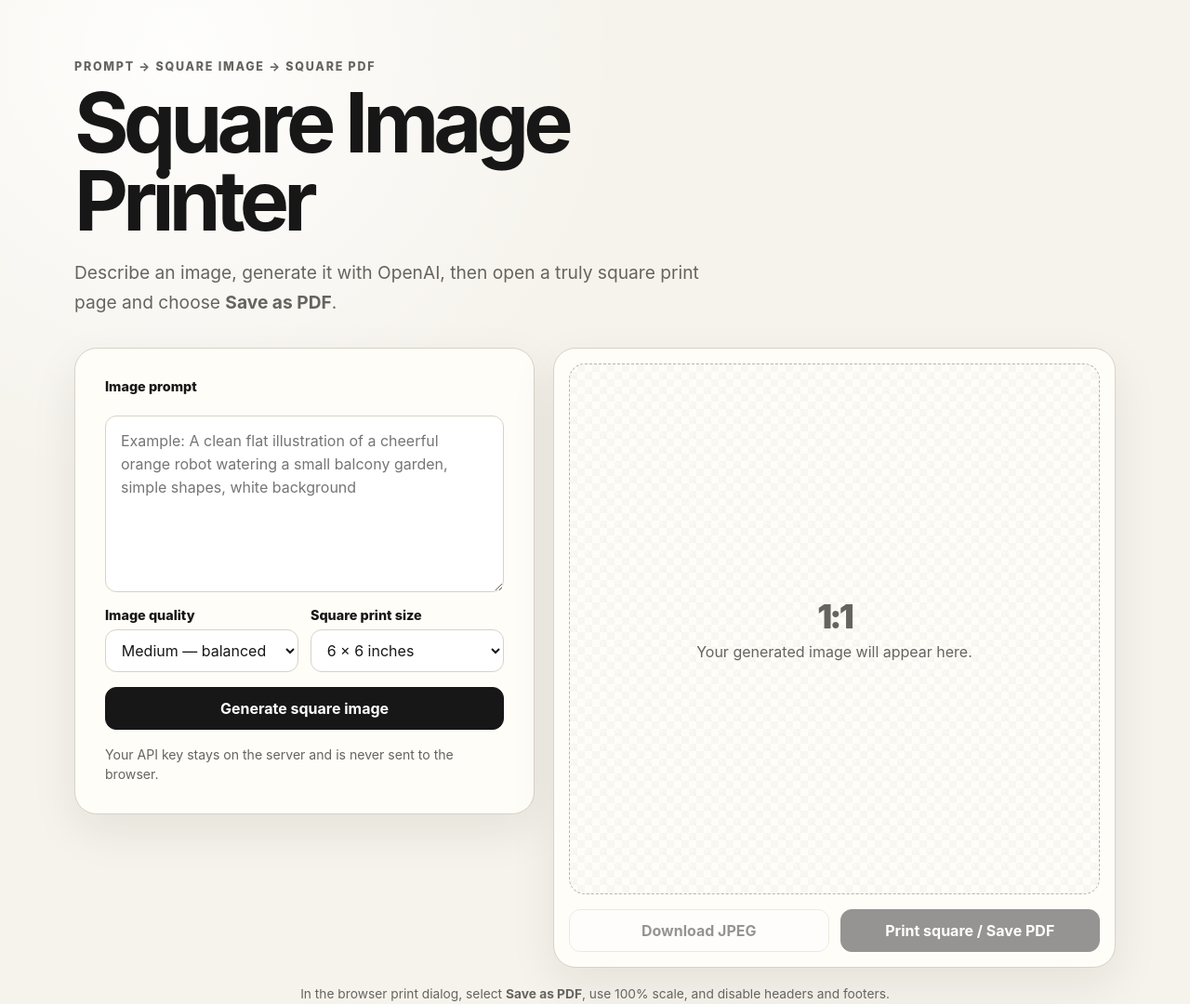
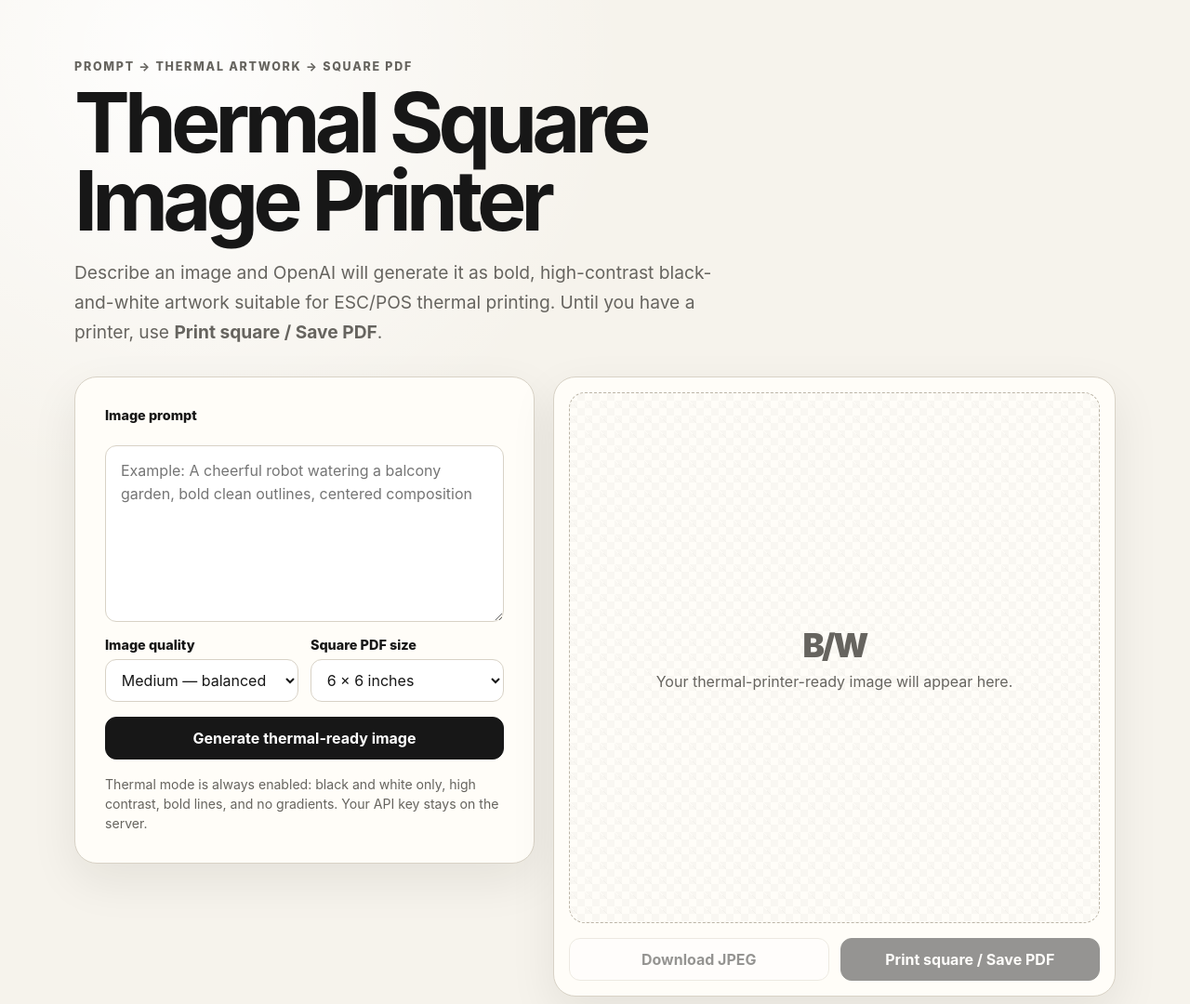
Before and after one commit to critmal/prompt-to-square-image, a website: page public/index.html in a window 1280 px wide. Shown: the top 1080 px of the page at 93% size. Drawn offline with Linux system fonts and the light colour scheme.

Commit message:
Explain thermal printer mode

```diff
--- a/public/index.html
+++ b/public/index.html
@@ -3,22 +3,23 @@
 <head>
   <meta charset="UTF-8">
   <meta name="viewport" content="width=device-width, initial-scale=1">
-  <meta name="description" content="Generate a square image from a text prompt and save it as a square PDF for printing.">
-  <title>Square Image Printer</title>
+  <meta name="description" content="Generate a thermal-printer-friendly black-and-white square image and save it as a square PDF.">
+  <title>Thermal Square Image Printer</title>
   <link rel="stylesheet" href="/styles.css">
 </head>
 <body>
   <main class="shell">
     <section class="intro">
-      <p class="eyebrow">Prompt → square image → square PDF</p>
-      <h1>Square Image Printer</h1>
+      <p class="eyebrow">Prompt → thermal artwork → square PDF</p>
+      <h1>Thermal Square Image Printer</h1>
       <p class="lede">
-        Describe an image, generate it with OpenAI, then open a truly square print page and choose
-        <strong>Save as PDF</strong>.
+        Describe an image and OpenAI will generate it as bold, high-contrast black-and-white artwork
+        suitable for ESC/POS thermal printing. Until you have a printer, use
+        <strong>Print square / Save PDF</strong>.
       </p>
     </section>
 
-    <section class="workspace" aria-label="Square image generator">
+    <section class="workspace" aria-label="Thermal square image generator">
       <form id="generator-form" class="panel controls">
         <label for="prompt">Image prompt</label>
         <textarea
@@ -26,7 +27,7 @@
           name="prompt"
           maxlength="3000"
           required
-          placeholder="Example: A clean flat illustration of a cheerful orange robot watering a small balcony garden, simple shapes, white background"
+          placeholder="Example: A cheerful robot watering a balcony garden, bold clean outlines, centered composition"
         ></textarea>
 
         <div class="field-row">
@@ -41,7 +42,7 @@
           </div>
 
           <div>
-            <label for="print-size">Square print size</label>
+            <label for="print-size">Square PDF size</label>
             <select id="print-size" name="print-size">
               <option value="4">4 × 4 inches</option>
               <option value="5">5 × 5 inches</option>
@@ -52,21 +53,21 @@
         </div>
 
         <button id="generate-button" class="primary" type="submit">
-          Generate square image
+          Generate thermal-ready image
         </button>
 
         <p id="status" class="status" role="status" aria-live="polite">
-          Your API key stays on the server and is never sent to the browser.
+          Thermal mode is always enabled: black and white only, high contrast, bold lines, and no gradients. Your API key stays on the server.
         </p>
       </form>
 
-      <section class="panel output" aria-label="Generated image">
+      <section class="panel output" aria-label="Generated thermal image">
         <div id="placeholder" class="placeholder">
-          <span>1:1</span>
-          <p>Your generated image will appear here.</p>
+          <span>B/W</span>
+          <p>Your thermal-printer-ready image will appear here.</p>
         </div>
 
-        <img id="result-image" alt="Generated from your prompt" hidden>
+        <img id="result-image" alt="Generated black-and-white thermal artwork" hidden>
 
         <div class="actions">
           <button id="download-button" type="button" disabled>Download JPEG</button>
@@ -79,7 +80,7 @@
 
     <p class="footnote">
       In the browser print dialog, select <strong>Save as PDF</strong>, use 100% scale, and disable
-      headers and footers.
+      headers and footers. The PDF option remains available even without a thermal printer.
     </p>
   </main>
 
```
